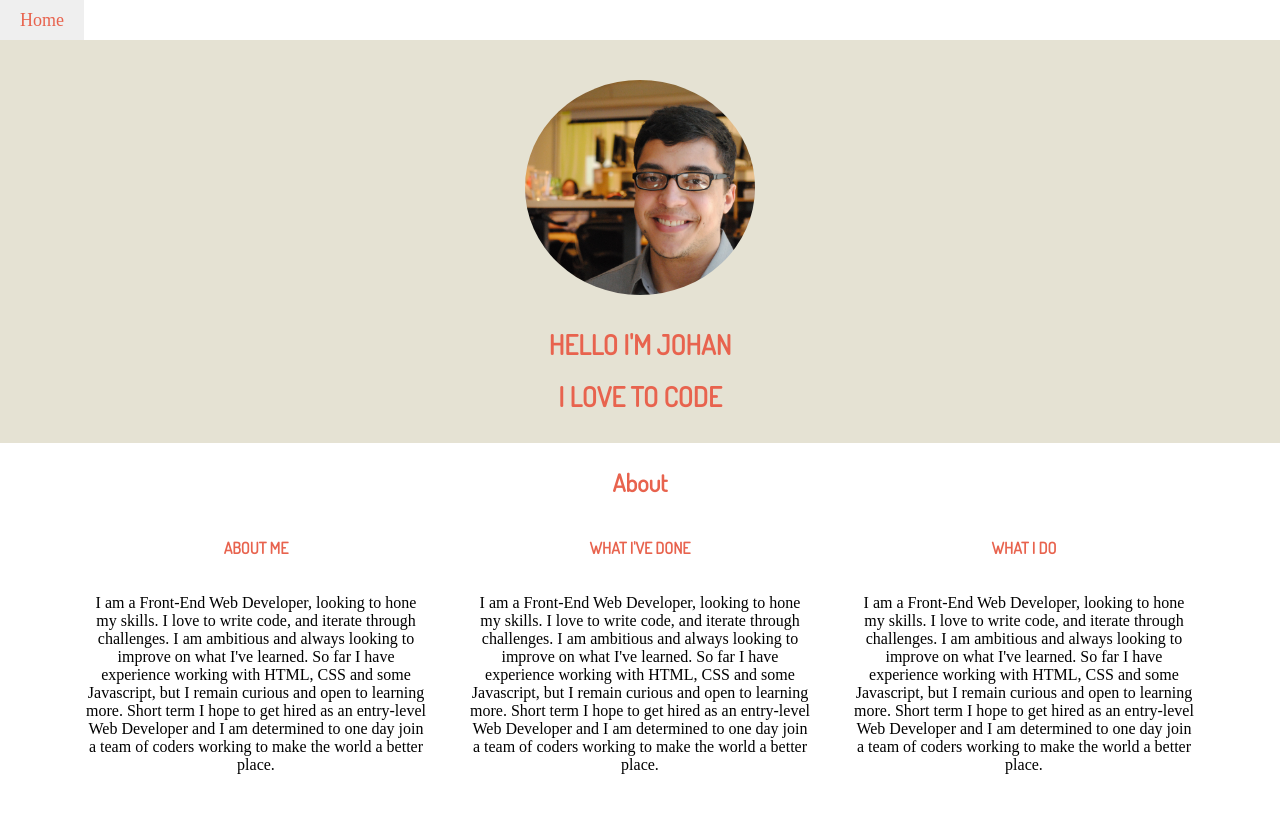
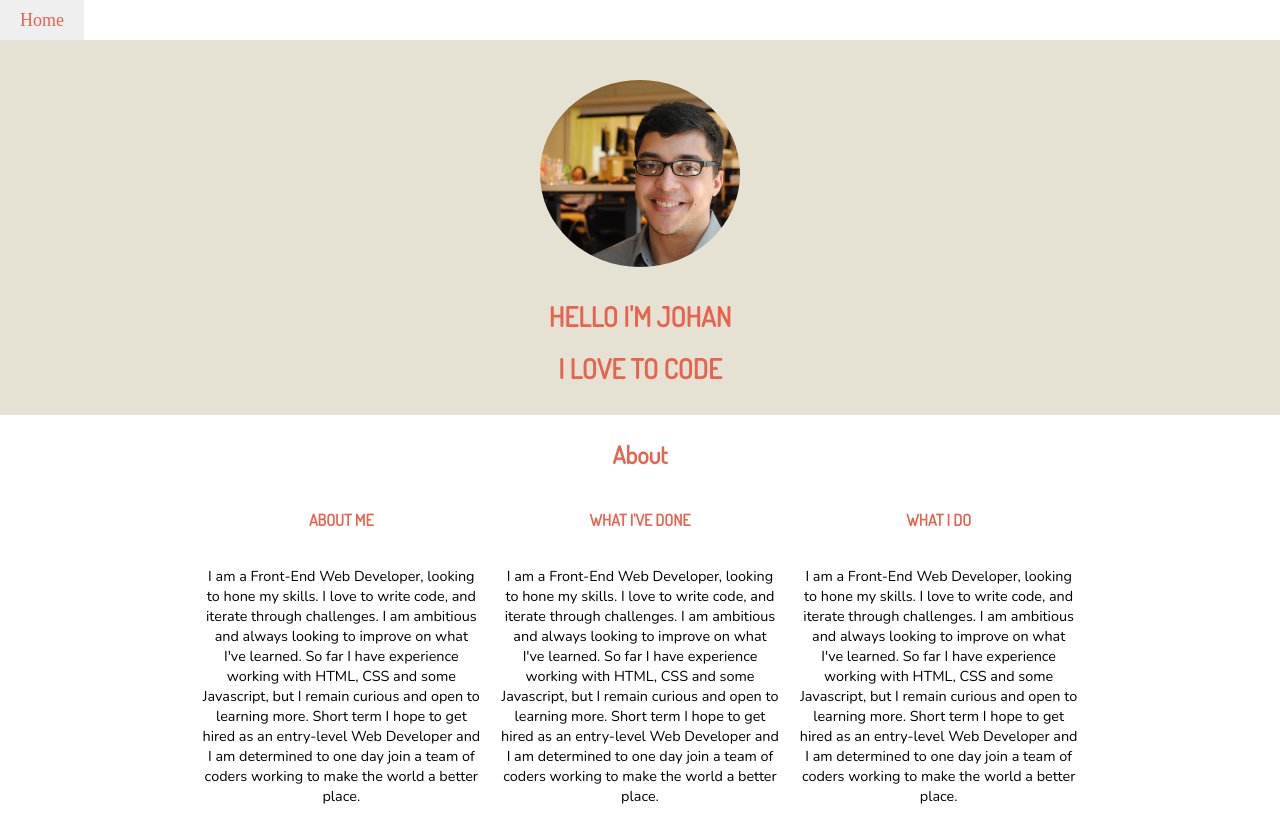
Before and after one commit to ancura/my-site, a plain HTML site: page index.html in a window 1280 px wide. Before the commit the page ends 810 px from the top, so only its background shows below. Drawn offline with nearby package versions, Linux system fonts and the light colour scheme.

Commit message:
added fonts to headers and paragraphs

```diff
--- a/index.html
+++ b/index.html
@@ -4,7 +4,9 @@
 	<title></title>
 	<link rel="stylesheet" type="text/css" href="style.css">
 	<link href='https://fonts.googleapis.com/css?family=Dosis' rel='stylesheet' type='text/css'>
+	<link href='https://fonts.googleapis.com/css?family=Nunito' rel='stylesheet' type='text/css'>
 	<link rel="stylesheet" href="http://cdnjs.cloudflare.com/ajax/libs/font-awesome/4.6.3/css/font-awesome.min.css">
+
 </head>
 <body>
 <nav>
--- a/style.css
+++ b/style.css
@@ -9,7 +9,7 @@
 }
 
 .inner-container {
-	width: 90%;
+	width: 70%;
 	margin: 0 auto;
 }
 
@@ -133,7 +133,9 @@ body {
 }
 
 .split-container p {
-	padding: 20px;
+	font-family: 'Nunito', sans-serif;
+	font-size: 0.9em;
+	padding: 20px 10px;
 	text-align: center;
 }
 
@@ -192,7 +194,6 @@ body {
    	text-align: center;
    	font-size: 60px;
    	line-height: 70px;
-   	font-family: 'roboto', sans-serif;
    }
 
    #container {
```
